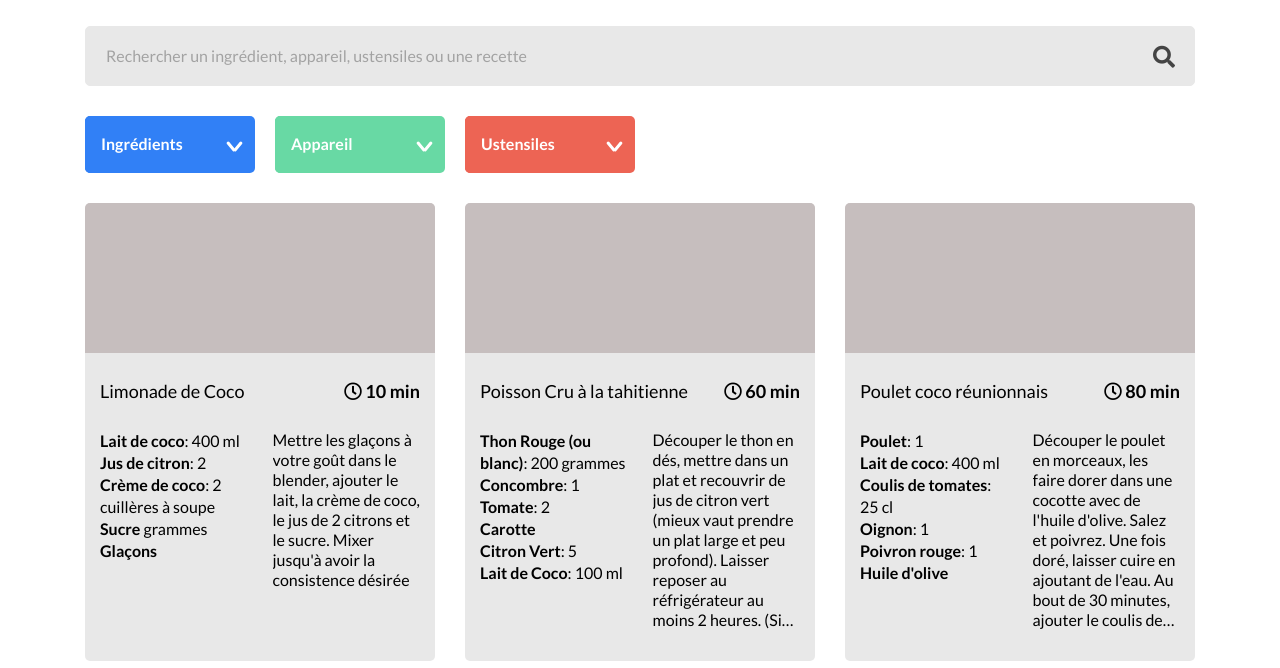
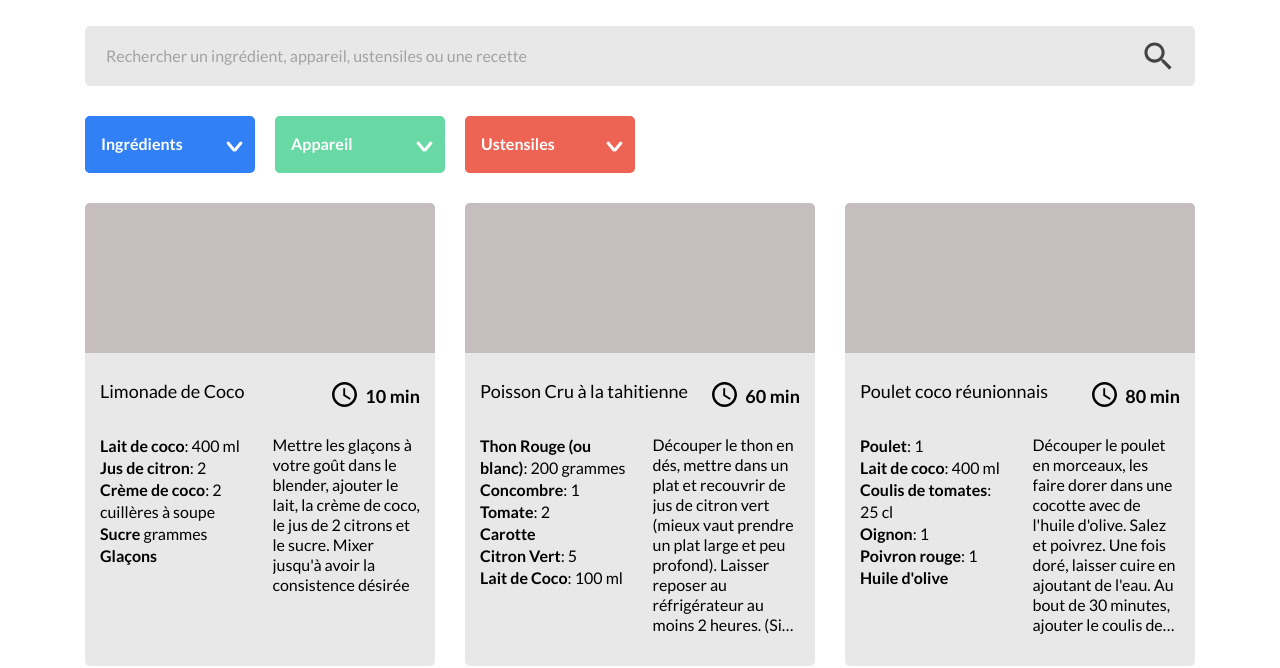
Before and after one commit to maxime-rl/MaximeRobilLepretre_7_28052021, a website built with webpack: page src/index.html in a window 1280 px wide. Shown: the part 132-800 px from the top of the page. Built offline with nearby package versions, Linux system fonts and the light colour scheme.

Commit message:
replace fontawesome cdn by svg icon for fix error validator w3c

```diff
--- a/src/index.html
+++ b/src/index.html
@@ -8,7 +8,6 @@
   <title>Les petits plats</title>
   <link rel="preconnect" href="https://fonts.gstatic.com">
   <link href="https://fonts.googleapis.com/css2?family=Lato:wght@300;400;700&display=swap" rel="stylesheet">
-  <link rel="stylesheet" href="https://cdnjs.cloudflare.com/ajax/libs/font-awesome/5.15.3/css/all.min.css">
 </head>
 <body class="wrapper">
   <!-- HEADER -->
@@ -22,7 +21,7 @@
   <form class="form-search-bar">
     <label for="search-bar" class="sr-only">Rechercher un ingrédient, appareil, ustensiles ou une recette</label>
     <input id="search-bar" type="text" placeholder="Rechercher un ingrédient, appareil, ustensiles ou une recette">
-    <i class="fas fa-search icon-search"></i>
+    <span class="search-icon"></span>
   </form>
   <!-- TAGS SELECTED -->
   <section>
--- a/src/js/recipesList.js
+++ b/src/js/recipesList.js
@@ -21,7 +21,7 @@ const createDOMRecipesList = (recipes) => {
       class: "recipe-card__content__title"
     }, `${recipe.name}`);
     const timeContainerElt = createElementFactory("span", {}, ` ${recipe.time} min`);
-    const timeIconElt = createElementFactory("i", { class: "far fa-clock" });
+    const timeIconElt = createElementFactory("span", { class: "timer-icon" });
 
     const descriptionElts = createElementFactory("div", { class: "recipe-card__content__description" });
     const ingredientsElt = document.createElement("ul");
--- a/src/styles/_components/_recipe-card.scss
+++ b/src/styles/_components/_recipe-card.scss
@@ -51,6 +51,18 @@
           max-width: 255px;
         }
       }
+
+      .timer-icon {
+        display: inline-block;
+        position: relative;
+        top: 9px;
+        background-image: url("../img/timer.svg");
+        background-position: center;
+        background-repeat: no-repeat;
+        background-size: 25px 25px;
+        width: 35px;
+        height: 35px;
+      }
     }
 
     &__description {
--- a/src/styles/_components/_search-bar.scss
+++ b/src/styles/_components/_search-bar.scss
@@ -27,14 +27,16 @@
     }
   }
 
-  .icon-search {
+  .search-icon {
     position: absolute;
-    height: 69%;
-    top: 20px;
+    background-image: url("../img/search.svg");
+    background-position: center;
+    background-repeat: no-repeat;
+    background-size: 28px 28px;
+    width: 35px;
+    height: 67%;
+    top: 5px;
     right: 35px;
-    border: none;
-    font-size: 2.2rem;
     opacity: 0.7;
-    background-color: transparent;
   }
 }
--- a/webpack.config.js
+++ b/webpack.config.js
@@ -24,7 +24,18 @@ module.exports = {
       },
       {
         test: /\.(svg|png|jpe?g|gif|eot|woff|woff2|ttf|json)$/,
-        use: ["file-loader"]
+        use: [
+          {
+            loader: "file-loader",
+            options: {
+              name: "[path][name].[ext]",
+              context: path.resolve(__dirname, "src/"),
+              outputPath: "public/",
+              publicPath: "../",
+              useRelativePaths: true
+            }
+          }
+        ]
       }
     ]
   },
```
Also changed, not shown: src/img/search.svg (added), src/img/timer.svg (added).
